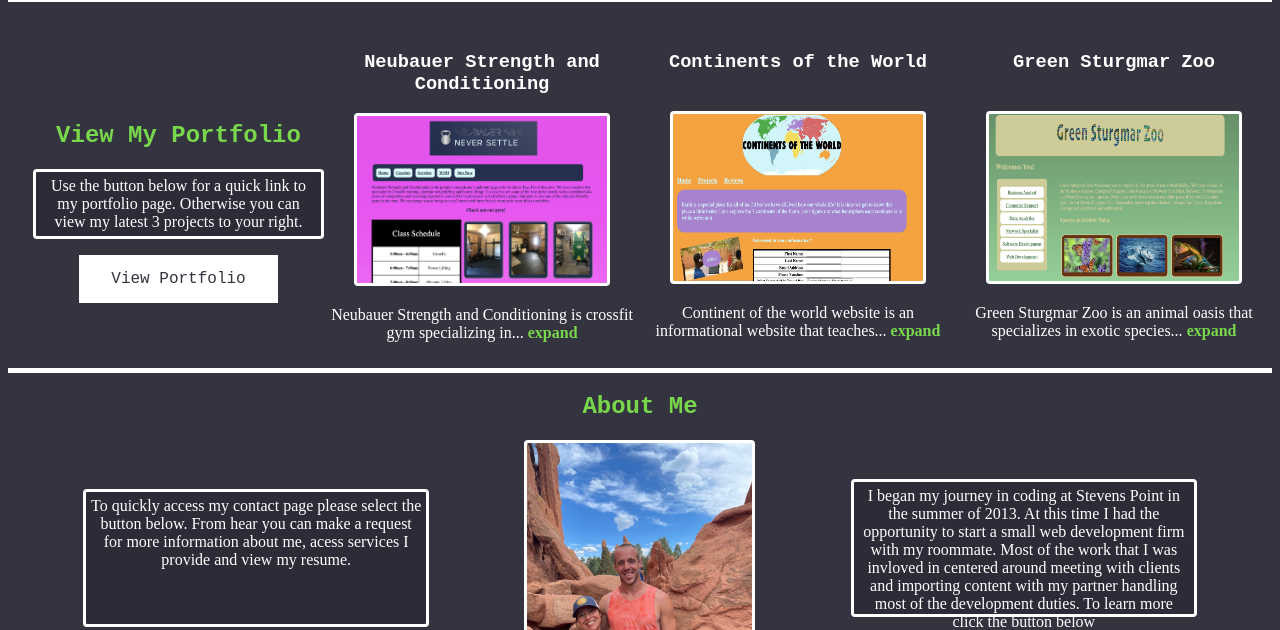
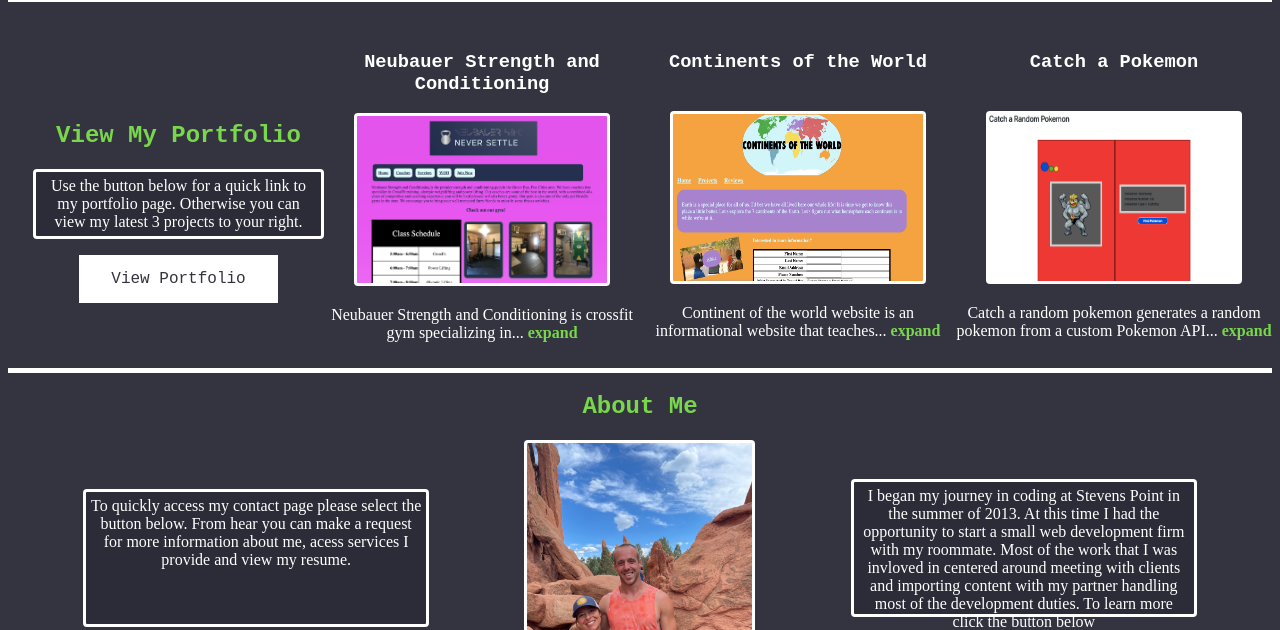
Before and after one commit to dustyneubauer/neubsportfolio, a plain HTML site: page index.html in a window 1280 px wide. Shown: the part 165-795 px from the top of the page. Drawn offline with nearby package versions, Linux system fonts and the light colour scheme.

Commit message:
Pokemon Generator
Added pokemon generator to the portfolio section of the homepage.

```diff
--- a/css/style.css
+++ b/css/style.css
@@ -194,6 +194,7 @@ hr {
     margin-top: 20px;
 }
 
+
 #about {
     text-align: center;
     display: grid;
--- a/index.html
+++ b/index.html
@@ -35,9 +35,9 @@
             <p id="africa">Continent of the world website is an informational website that teaches... <span class="cont">expand</span></p>
         </div>
         <div id="zoo">
-            <h3>Green Sturgmar Zoo</h3>
-            <img class="home-gal" id="zoo-gal" src="images/sturgmar.png" alt ="green sturgmar zoo">
-            <p id="exotic">Green Sturgmar Zoo is an animal oasis that specializes in exotic species... <span class="cont">expand</span></p>
+            <h3>Catch a Pokemon</h3>
+            <img class="home-gal" id="zoo-gal" src="images/machamp.png" alt ="green sturgmar zoo">
+            <p id="exotic">Catch a random pokemon generates a random pokemon from a custom Pokemon API... <span class="cont">expand</span></p>
         </div>
     </section>
 <section id= "about">
--- a/index.js
+++ b/index.js
@@ -2,7 +2,7 @@ var continents = document.getElementsByClassName("cont");
 
 var cont_content = "<p id='africa'>Continent of the world website is an informational website that teaches users about all of the 7 continents. Users can explore the 7 continents by looking at each continent separately or viewing all continents.";
 
-var zoo_content = "<p id='zoo'>Green Sturgmar Zoo is an animal oasis that specializes in exotic species. These species come from biomes all over the world and are some of the Earth's rarest. There is something for everyone at Green Sturgmar Zoo.";
+var zoo_content = "<p id='exotic'>Catch a random pokemon generates a random pokemon from a custom Pokemon API. After calling the API random pokemon shows the picture of the pokemon and each of the pokemon's types in a pokedex style window.";
 
 var sc_content = "<p id='strength'>Neubauer Strength and Conditioning is crossfit gym specializing in a variety of functional fitness classes. This business offers crossfit classes, olympic lifting classes and regular gymnastics classes to meet their clients many needs.";
 
@@ -36,11 +36,11 @@ document.getElementById("cont-gal").addEventListener('mouseout', function() {
 
 
 document.getElementById("zoo-gal").addEventListener('mouseover', function() {
-    document.getElementById("zoo-gal").src = "images/zoo2.png"
+    document.getElementById("zoo-gal").src = "images/dragonair.png"
 });
 
 document.getElementById("zoo-gal").addEventListener('mouseout', function() {
-    document.getElementById("zoo-gal").src = "images/sturgmar.png"
+    document.getElementById("zoo-gal").src = "images/machamp.png"
 });
 
 
@@ -58,7 +58,7 @@ document.getElementById("family").addEventListener('mouseover', function(){
     document.getElementById("about-title").appendChild(newButton);
     document.getElementById("quinn-button").addEventListener('click', function(){
         document.getElementById("family").src="images/quinn.jpg";
-    })
+    });
 });
 
 
```
Also changed, not shown: images/dragonair.png (added), images/machamp.png (added).
